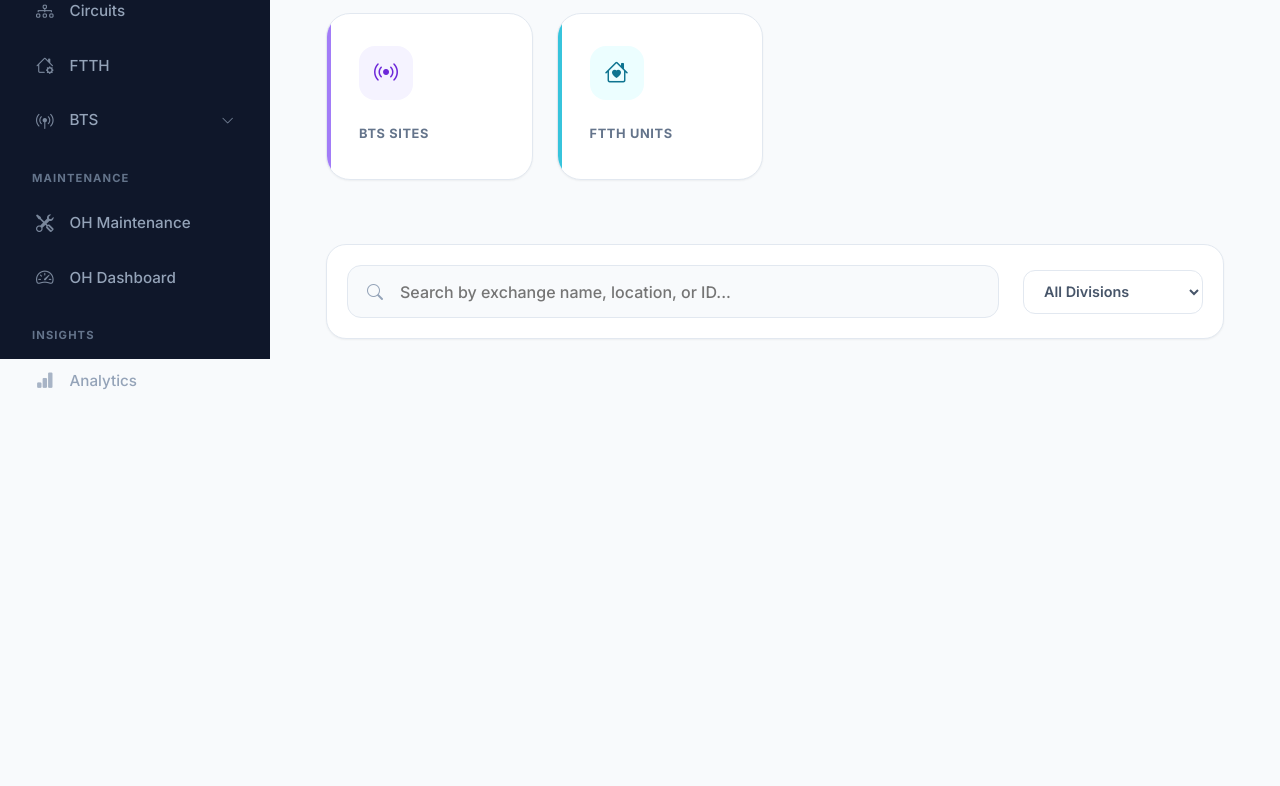
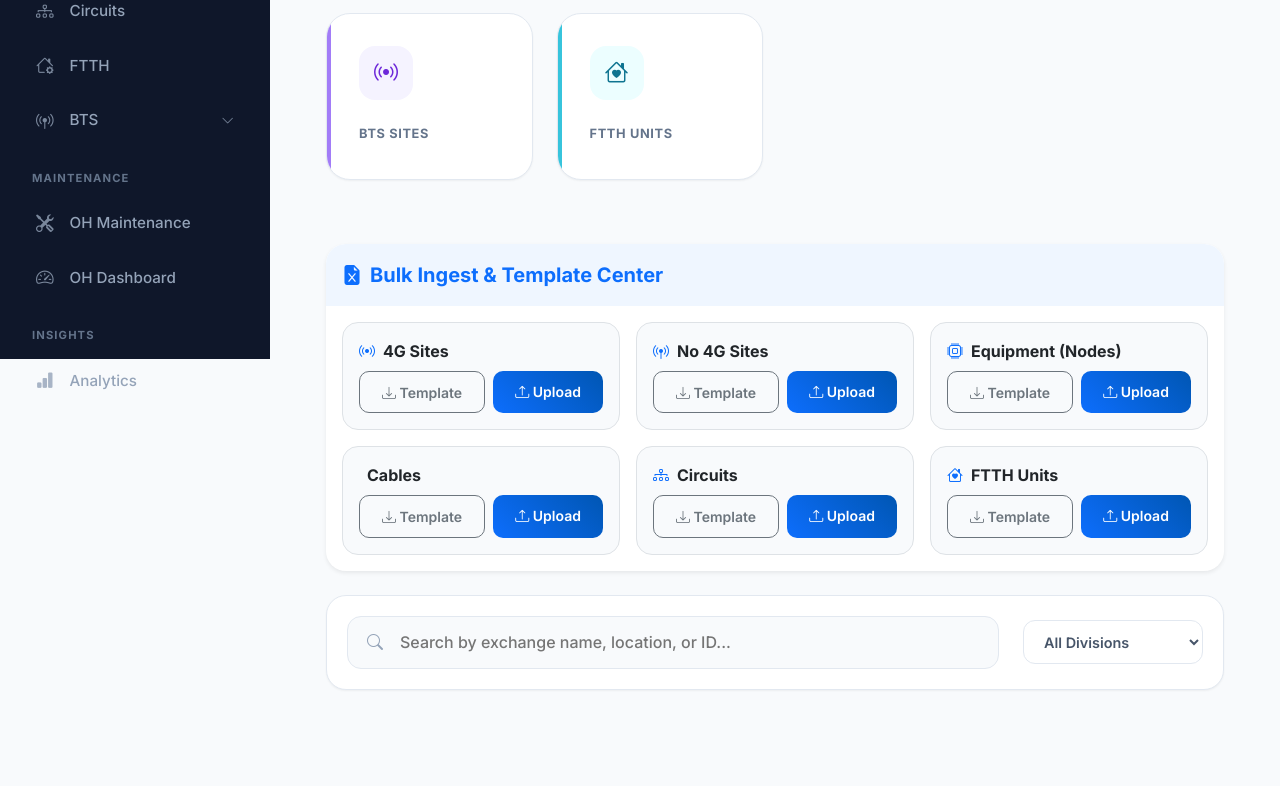
Before and after one commit to jishnumanjolils-star/NWO-Portal-1, a Django app: template inventory/templates/inventory/dashboard.html in a window 1280 px wide. Shown: the part 441-1227 px from the top of the page. Before the commit the page ends 830 px from the top, so only its background shows below. Run offline with Django 5.2, Linux system fonts and the light colour scheme; the template is opened without the code that fills it, so the values that code supplies are empty; parts of the project's set-up code (start-up, migrations or seed data) failed here and were passed over.

Commit message:
Implement Equipment nodes subcategories, dashboard bulk provisioning center, and BA/Make/Model fields for dashboard.html

```diff
--- a/inventory/templates/inventory/dashboard.html
+++ b/inventory/templates/inventory/dashboard.html
@@ -181,6 +181,78 @@
     </div>
 </div>
 
+<!-- Bulk Ingest & Template Center -->
+<div class="card mb-4 border-0 shadow-sm animate-fade" style="animation-delay: 0.15s; border-radius: 20px; background: white;">
+    <div class="card-header bg-tint-blue border-0 py-3 d-flex align-items-center gap-2" style="border-top-left-radius: 20px; border-top-right-radius: 20px;">
+        <i class="bi bi-file-earmark-excel-fill text-primary" style="font-size: 1.25rem;"></i>
+        <h5 class="mb-0 text-primary fw-bold">Bulk Ingest & Template Center</h5>
+    </div>
+    <div class="card-body">
+        <div class="row g-3">
+            <!-- BTS 4G Sites -->
+            <div class="col-md-4">
+                <div class="p-3 border d-flex flex-column gap-2" style="border-radius: 16px; background-color: var(--slate-50);">
+                    <div class="fw-bold text-dark"><i class="bi bi-broadcast me-2 text-primary"></i>4G Sites</div>
+                    <div class="d-flex gap-2">
+                        <a href="{% url 'download_template' %}?category=BTS" class="btn btn-sm btn-outline-secondary flex-grow-1"><i class="bi bi-download"></i> Template</a>
+                        <a href="{% url 'bulk_upload' %}?category=BTS" class="btn btn-sm btn-primary flex-grow-1"><i class="bi bi-upload"></i> Upload</a>
+                    </div>
+                </div>
+            </div>
+            <!-- BTS No 4G Sites -->
+            <div class="col-md-4">
+                <div class="p-3 border d-flex flex-column gap-2" style="border-radius: 16px; background-color: var(--slate-50);">
+                    <div class="fw-bold text-dark"><i class="bi bi-broadcast-pin me-2 text-primary"></i>No 4G Sites</div>
+                    <div class="d-flex gap-2">
+                        <a href="{% url 'download_template' %}?category=BTS_NO_4G" class="btn btn-sm btn-outline-secondary flex-grow-1"><i class="bi bi-download"></i> Template</a>
+                        <a href="{% url 'bulk_upload' %}?category=BTS_NO_4G" class="btn btn-sm btn-primary flex-grow-1"><i class="bi bi-upload"></i> Upload</a>
+                    </div>
+                </div>
+            </div>
+            <!-- Equipment (Nodes) -->
+            <div class="col-md-4">
+                <div class="p-3 border d-flex flex-column gap-2" style="border-radius: 16px; background-color: var(--slate-50);">
+                    <div class="fw-bold text-dark"><i class="bi bi-cpu me-2 text-primary"></i>Equipment (Nodes)</div>
+                    <div class="d-flex gap-2">
+                        <a href="{% url 'download_template' %}?category=EQUIPMENT" class="btn btn-sm btn-outline-secondary flex-grow-1"><i class="bi bi-download"></i> Template</a>
+                        <a href="{% url 'bulk_upload' %}?category=EQUIPMENT" class="btn btn-sm btn-primary flex-grow-1"><i class="bi bi-upload"></i> Upload</a>
+                    </div>
+                </div>
+            </div>
+            <!-- Cables -->
+            <div class="col-md-4">
+                <div class="p-3 border d-flex flex-column gap-2" style="border-radius: 16px; background-color: var(--slate-50);">
+                    <div class="fw-bold text-dark"><i class="bi bi-cable me-2 text-primary"></i>Cables</div>
+                    <div class="d-flex gap-2">
+                        <a href="{% url 'download_template' %}?category=CABLE" class="btn btn-sm btn-outline-secondary flex-grow-1"><i class="bi bi-download"></i> Template</a>
+                        <a href="{% url 'bulk_upload' %}?category=CABLE" class="btn btn-sm btn-primary flex-grow-1"><i class="bi bi-upload"></i> Upload</a>
+                    </div>
+                </div>
+            </div>
+            <!-- Circuits -->
+            <div class="col-md-4">
+                <div class="p-3 border d-flex flex-column gap-2" style="border-radius: 16px; background-color: var(--slate-50);">
+                    <div class="fw-bold text-dark"><i class="bi bi-diagram-3 me-2 text-primary"></i>Circuits</div>
+                    <div class="d-flex gap-2">
+                        <a href="{% url 'download_template' %}?category=CIRCUIT" class="btn btn-sm btn-outline-secondary flex-grow-1"><i class="bi bi-download"></i> Template</a>
+                        <a href="{% url 'bulk_upload' %}?category=CIRCUIT" class="btn btn-sm btn-primary flex-grow-1"><i class="bi bi-upload"></i> Upload</a>
+                    </div>
+                </div>
+            </div>
+            <!-- FTTH Units -->
+            <div class="col-md-4">
+                <div class="p-3 border d-flex flex-column gap-2" style="border-radius: 16px; background-color: var(--slate-50);">
+                    <div class="fw-bold text-dark"><i class="bi bi-house-heart me-2 text-primary"></i>FTTH Units</div>
+                    <div class="d-flex gap-2">
+                        <a href="{% url 'download_template' %}?category=FTTH" class="btn btn-sm btn-outline-secondary flex-grow-1"><i class="bi bi-download"></i> Template</a>
+                        <a href="{% url 'bulk_upload' %}?category=FTTH" class="btn btn-sm btn-primary flex-grow-1"><i class="bi bi-upload"></i> Upload</a>
+                    </div>
+                </div>
+            </div>
+        </div>
+    </div>
+</div>
+
 <!-- Refined Search & Filter -->
 <div class="filter-bar animate-fade" style="animation-delay: 0.2s;">
     <div class="search-wrapper">
```
